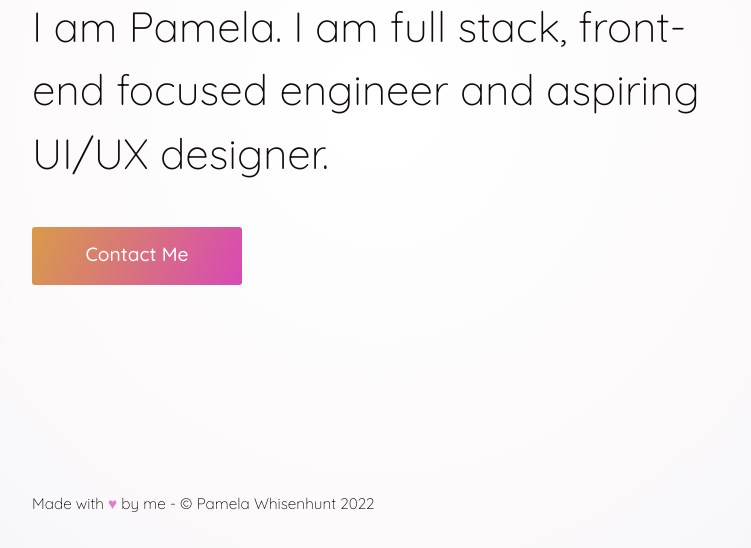
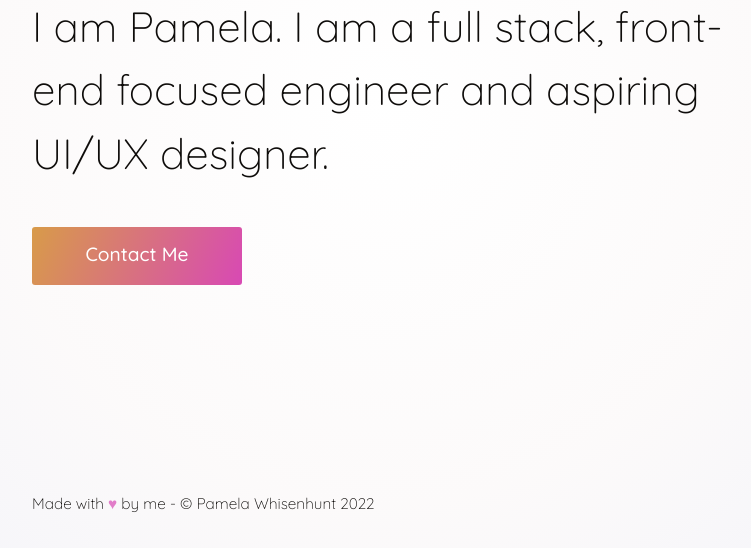
Before and after one commit to pswhisenhunt/pswhisenhunt.github.io, a plain HTML site: page index.html in a window 1280 px wide. Shown: the part 329-877 px from the top of the page, without its empty margins (258-1009 px from the left). Drawn offline with Linux system fonts and the light colour scheme.

Commit message:
added favicon and fixed a type

```diff
--- a/index.html
+++ b/index.html
@@ -6,7 +6,7 @@
         <meta name="description" content="A professional website for Pamela Whisenhunt, a web designer and developer."/>
         <meta name="viewport" content="width=device-width, initial-scale=1">
         <title>PW - Web Designer & Developer</title>
-        <link rel="icon" type="image/x-icon" href="images/favicon.ico" />
+        <link rel="icon" type="image/x-icon" href="favicon.ico" />
         <link rel="stylesheet" href="index.css"/>
     </head>
     <body>
@@ -27,7 +27,7 @@
                     </svg>
                 </div>
                 <p class="description">
-                    I am Pamela. I am full stack, front-end focused engineer and aspiring UI/UX designer.
+                    I am Pamela. I am a full stack, front-end focused engineer and aspiring UI/UX designer.
                 </p>
                 <div class="cta-container">
                     <a href="mailto:pam.s.whisenhunt@gmail.com" class="cta-link">
```
Also changed, not shown: favicon.ico (added).
